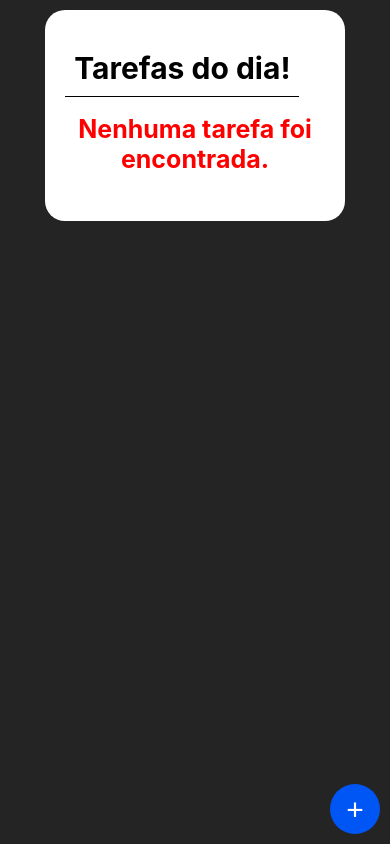
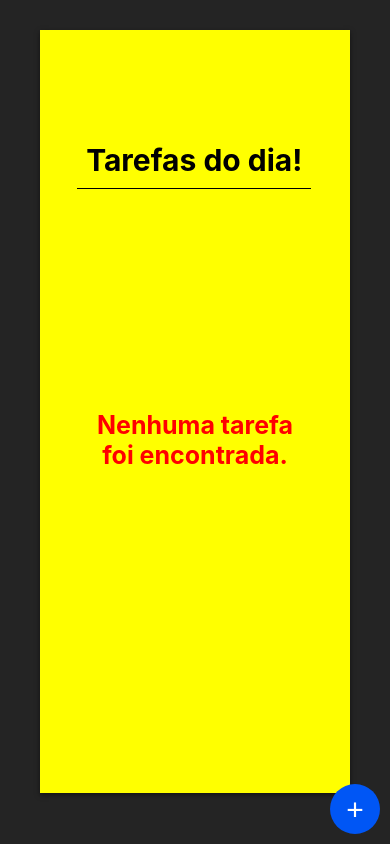
Before and after one commit to peterson337/nova-lista-de-tarefas, a React (Vite) app in the folder my-app/: page / in a window 390 px wide. Built offline with nearby package versions, Linux system fonts and the light colour scheme.

Commit message:
Projeto em desenvolvimento

```diff
--- a/my-app/src/App.css
+++ b/my-app/src/App.css
@@ -1,6 +1,6 @@
 .spanTask{
   max-width: 200px;
-  margin-bottom: 10px;
+  margin: 0px 0px;
 }
 
 .h1TarefaN{
@@ -20,43 +20,50 @@
     margin: 0 213px 20px;
     padding-bottom: 10px;
     border-bottom: 1px solid black;
+    position: relative;
+    bottom: 204px;
+
   }
 
 .completed {
-    color: #bbbbbb;
-    text-decoration: line-through;
-    display: flex;
   margin-left: 155px;
   word-wrap: break-word;
   border-bottom: 2px dotted black;
   margin: 10px 229px;
   cursor: pointer;
+  position: relative;
+  bottom: 204px;
+  color: gray;
+  text-decoration: line-through;
   }
 
   .incompleted{
-    display: flex;
     margin-left: 155px;
     word-wrap: break-word;
     border-bottom: 2px dotted black;
     margin: 10px 229px;
     cursor: pointer;
+    position: relative;
+    bottom: 204px;
   }
 
   .teste{
-    margin-left: 30px;
+    margin: 10px;
+
   }
 
   .divContat{
     text-align: center;
     justify-content: center;
     align-items: center;
-    width: 80%;
+    width: 56%;
     max-width: 800px;
-    background-color: #fff;
-    padding: 30px 0px;
-    margin: 10px auto;
-    border-radius: 20px;
-    color: #000;
+    background-color: #ffff00;
+    padding: 306px 0px;
+    margin: 30px auto;
+    /* border-radius: 20px; */
+    color: black;
+    box-shadow: 0 2px 5px rgba(0, 0, 0, 0.5)
   }
 
 
@@ -140,7 +147,7 @@
     }
 
     .titleH1{
-      margin:  10px 20px;
+      margin: 10px -13px;
       width: 234px;
       font-size: 30px;
       padding-bottom: 10px;
@@ -148,24 +155,20 @@
     }
 
     .completed {
-      color: #bbbbbb;
-      text-decoration: line-through;
-      display: flex;
-      margin-left: 25px;
-      margin: 10px 30px;
-
+      word-wrap: break-word;
+      border-bottom: 2px dotted black;
+      margin: 0px 20px;
+      cursor: pointer;
     }
 
     .incompleted{
-      display: flex;
-      margin-left: 25px;
-      margin: 10px 30px;
+      margin: 0px 20px;
+      position: relative;
+      bottom: 204px;
     }
 
     .teste{
-      margin-left: 30px;
-      display: flex;
-      flex-direction: row;
+      margin-left: -1px;
       max-width: 500px;
   }
 
@@ -186,6 +189,23 @@
 
     .spanTask{
       max-width: 100px;
+      margin: 0px 0px;
+      position: relative;
+      left: -3px;
+  }
+
+        .divContat{
+          text-align: center;
+          justify-content: center;
+          align-items: center;
+          width: 56%;
+          max-width: 800px;
+          background-color: #ffff00;
+          padding: 306px 50px;
+          margin: 30px auto;
+          /* border-radius: 20px; */
+          color: black;
+          box-shadow: 0 2px 5px rgba(0, 0, 0, 0.5)
         }
 
   }
--- a/my-app/src/App.jsx
+++ b/my-app/src/App.jsx
@@ -153,11 +153,17 @@ const handleSave = (newTitle, newDescription, newDueDate) => {
   fecharModalEditarTarefa();
 };
 
-
+const iconStyle = {
+  marginRight: '30px',
+  color: 'red',
+  cursor: 'pointer',
+  padding: '5px',
+  borderRadius: '20%'
+};
 
   return (
 
-      <div className='div'>
+      <div>
       <div className='divContat'>
       <h1 className='titleH1'>Tarefas do dia!</h1>
       <div>
@@ -174,7 +180,7 @@ const handleSave = (newTitle, newDescription, newDueDate) => {
     {item.task}</span>
     <div className='teste'>
 
-    <span style={{marginRight:'30px', color:'red', cursor:'pointer'}} onClick={() => handleDeleteItem(item.id)}>
+    <span style={iconStyle} onClick={() => handleDeleteItem(item.id)}>
     <FaTrash/>
     </span>
 
```
Lines whose indentation alone changed are shown as unchanged.
